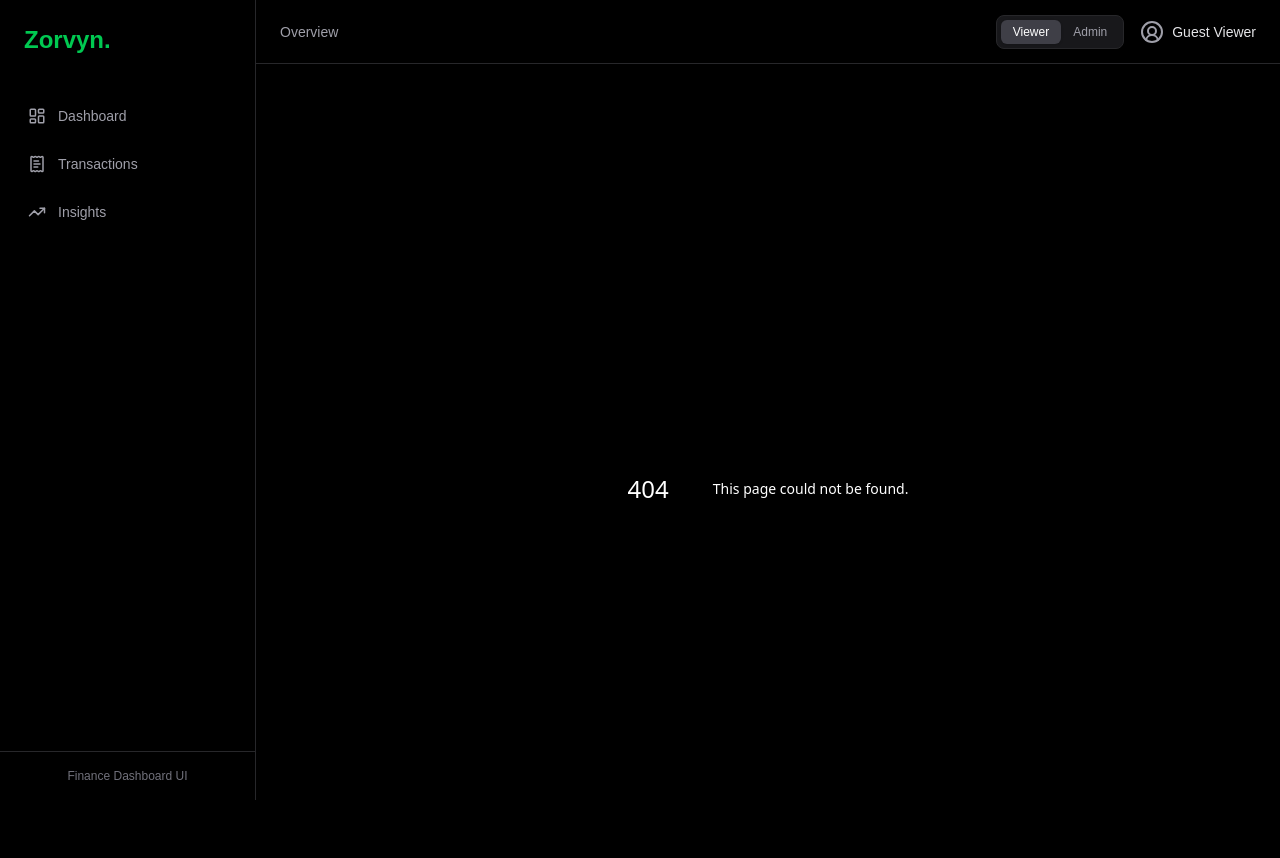
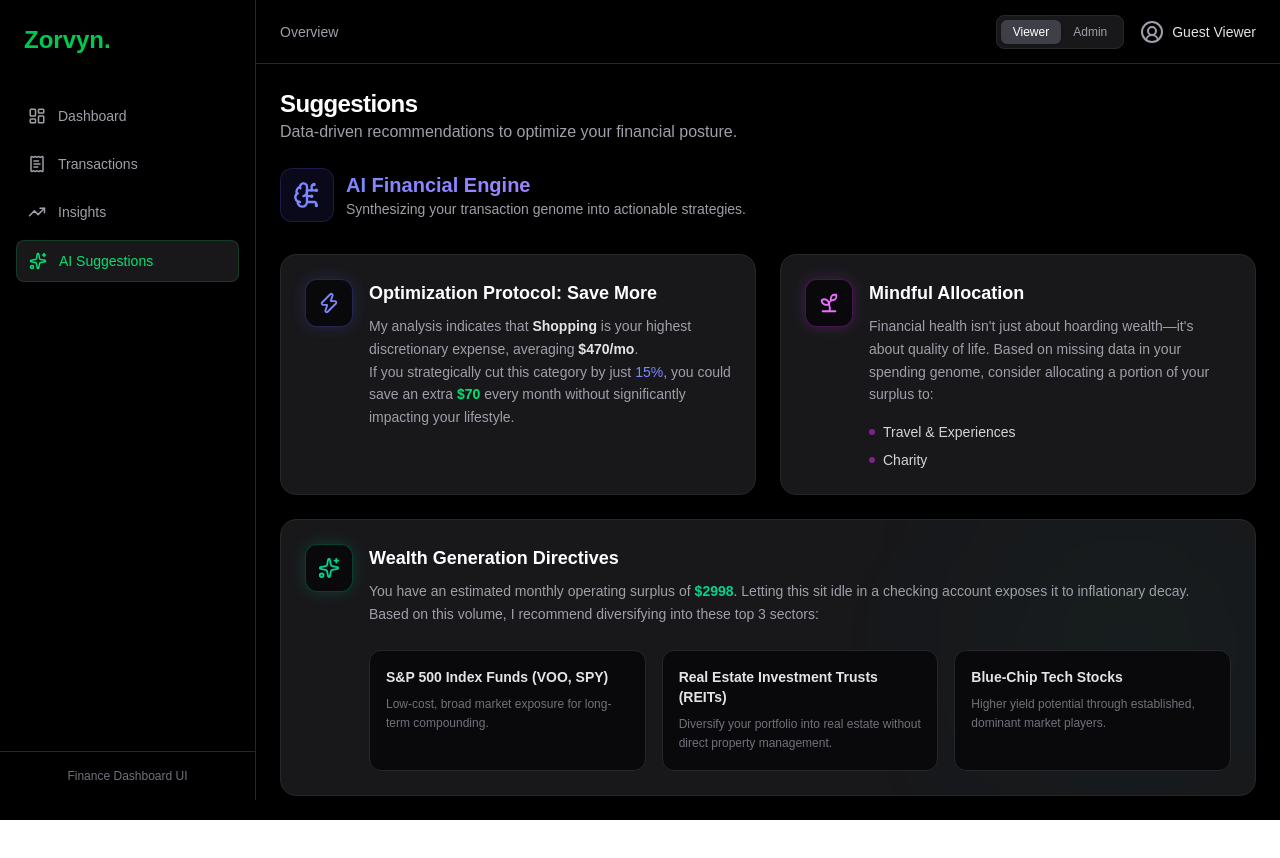
Before and after one commit to utkarsh-12zero9/Zorvyn-Dashboard, a Next.js app: page /suggestions in a window 1280 px wide. Before the commit this address had no page. Shown: the top 858 px of the page. After the commit the page ends 820 px from the top, so only its background shows below. Built offline with nearby package versions, Linux system fonts and the light colour scheme.

Commit message:
feat: implement AI-driven financial insights dashboard with sidebar navigation and suggestion panel

```diff
--- /dev/null
+++ b/app/suggestions/page.tsx
@@ -0,0 +1,15 @@
+import { SuggestionsPanel } from "@/components/suggestions/SuggestionsPanel";
+
+export default function SuggestionsPage() {
+  return (
+    <div className="space-y-6 max-w-7xl">
+      <div>
+        <h2 className="text-2xl font-bold tracking-tight text-white flex items-center gap-2">
+          Suggestions
+        </h2>
+        <p className="text-zinc-400">Data-driven recommendations to optimize your financial posture.</p>
+      </div>
+      <SuggestionsPanel />
+    </div>
+  );
+}
--- a/components/layout/Sidebar.tsx
+++ b/components/layout/Sidebar.tsx
@@ -2,13 +2,14 @@
 
 import Link from 'next/link';
 import { usePathname } from 'next/navigation';
-import { LayoutDashboard, ReceiptText, TrendingUp } from 'lucide-react';
+import { LayoutDashboard, ReceiptText, TrendingUp, Sparkles } from 'lucide-react';
 import { cn } from '@/lib/utils';
 
 const navItems = [
   { name: 'Dashboard', href: '/', icon: LayoutDashboard },
   { name: 'Transactions', href: '/transactions', icon: ReceiptText },
   { name: 'Insights', href: '/insights', icon: TrendingUp },
+  { name: 'AI Suggestions', href: '/suggestions', icon: Sparkles },
 ];
 
 export function Sidebar() {
--- /dev/null
+++ b/components/suggestions/SuggestionsPanel.tsx
@@ -0,0 +1,167 @@
+'use client';
+
+import { useAppSelector } from '@/store/hooks';
+import { useMemo } from 'react';
+import { Zap, Sparkles, Sprout, BrainCircuit } from 'lucide-react';
+
+export function SuggestionsPanel() {
+  const transactions = useAppSelector((state) => state.finance.transactions);
+
+  const insights = useMemo(() => {
+    const expenses = transactions.filter(t => t.type === 'Expense');
+    const incomes = transactions.filter(t => t.type === 'Income');
+
+    const expenseByCategory: Record<string, number> = {};
+    expenses.forEach(t => {
+      expenseByCategory[t.category] = (expenseByCategory[t.category] || 0) + t.amount;
+    });
+
+    const totalExpense = expenses.reduce((sum, t) => sum + t.amount, 0);
+    const totalIncome = incomes.reduce((sum, t) => sum + t.amount, 0);
+
+    const months = new Set(transactions.map(t => t.date.substring(0, 7)));
+    const numMonths = Math.max(1, months.size);
+
+    const avgMonthlySurplus = (totalIncome - totalExpense) / numMonths;
+
+    // --- 1. SAVE MORE ---
+    const discretionaryCategories = ['Shopping', 'Dining', 'Entertainment'];
+    let topDiscretionary = { category: 'None', amount: 0 };
+    Object.entries(expenseByCategory).forEach(([cat, amt]) => {
+      if (discretionaryCategories.includes(cat) && amt > topDiscretionary.amount) {
+        topDiscretionary = { category: cat, amount: amt };
+      }
+    });
+
+    const avgMonthlyDiscretionary = topDiscretionary.amount / numMonths;
+    const saveMoreTarget = avgMonthlyDiscretionary * 0.15; // 15% cut
+
+    // --- 2. INVEST SOMEWHERE ---
+    let investmentSuggestions = [];
+    if (avgMonthlySurplus > 2000) {
+      investmentSuggestions = [
+        { name: "S&P 500 Index Funds (VOO, SPY)", reason: "Low-cost, broad market exposure for long-term compounding." },
+        { name: "Real Estate Investment Trusts (REITs)", reason: "Diversify your portfolio into real estate without direct property management." },
+        { name: "Blue-Chip Tech Stocks", reason: "Higher yield potential through established, dominant market players." }
+      ];
+    } else if (avgMonthlySurplus > 500) {
+      investmentSuggestions = [
+        { name: "Robo-Advisors Accounts", reason: "Automated, hands-off portfolio management perfectly tailored to your risk tolerance." },
+        { name: "Total Market ETFs (VTI)", reason: "Simple, single-fund diversification across the entire US stock market." },
+        { name: "High-Yield Savings / CDs", reason: "Virtually risk-free returns to protect your capital from inflation while staying liquid." }
+      ];
+    } else {
+      investmentSuggestions = [
+        { name: "High-Yield Savings (HYSA)", reason: "Risk-free returns to help you safely build up a 3-6 month emergency fund." },
+        { name: "Fractional Shares", reason: "Invest in high-value companies with whatever small amounts you have available." },
+        { name: "Micro-Investing (e.g. Acorns)", reason: "Automatically invest spare change from everyday purchases without feeling it." }
+      ];
+    }
+
+    // --- 3. SPEND MORE SECTOR ---
+    const mindfulCategories = ['Health & Wellness', 'Education & Courses', 'Travel & Experiences', 'Charity', 'Home Improvement'];
+    // Just select 2 random mindful categories for suggestions to make it feel dynamic
+    const suggestions = mindfulCategories.sort(() => 0.5 - Math.random()).slice(0, 2);
+
+    return {
+      avgMonthlySurplus,
+      topDiscretionaryCategory: topDiscretionary.category,
+      avgMonthlyDiscretionary,
+      saveMoreTarget,
+      investmentSuggestions,
+      spendMoreSuggestions: suggestions
+    };
+
+  }, [transactions]);
+
+  if (!insights) return null;
+
+  return (
+    <div className="space-y-6">
+      <div className="flex items-center gap-3 mb-8">
+        <div className="p-3 bg-indigo-500/10 border border-indigo-500/20 rounded-xl">
+          <BrainCircuit className="text-indigo-400" size={28} />
+        </div>
+        <div>
+          <h2 className="text-xl font-bold bg-gradient-to-r from-indigo-400 to-purple-400 bg-clip-text text-transparent">AI Financial Engine</h2>
+          <p className="text-sm text-zinc-400">Synthesizing your transaction genome into actionable strategies.</p>
+        </div>
+      </div>
+
+      <div className="grid grid-cols-1 md:grid-cols-2 gap-6">
+
+        {/* Suggestion 1: Save More */}
+        <div className="relative overflow-hidden bg-zinc-900 border border-zinc-800 rounded-2xl p-6 group hover:border-indigo-500/50 transition-all duration-500">
+          <div className="absolute inset-0 bg-gradient-to-br from-indigo-500/5 to-transparent opacity-0 group-hover:opacity-100 transition-opacity duration-500" />
+          <div className="flex items-start gap-4 relative z-10">
+            <div className="p-3 bg-zinc-950 border border-indigo-500/30 rounded-xl shadow-[0_0_15px_rgba(99,102,241,0.2)]">
+              <Zap className="text-indigo-400" size={22} />
+            </div>
+            <div>
+              <h3 className="text-lg font-semibold text-white mb-2">Optimization Protocol: Save More</h3>
+              {insights.topDiscretionaryCategory !== 'None' && insights.avgMonthlyDiscretionary > 0 ? (
+                <p className="text-zinc-400 text-sm leading-relaxed">
+                  My analysis indicates that <strong className="text-zinc-200">{insights.topDiscretionaryCategory}</strong> is your highest discretionary expense, averaging <strong className="text-zinc-200">${insights.avgMonthlyDiscretionary.toFixed(0)}/mo</strong>.
+                  <br className="my-2" />
+                  If you strategically cut this category by just <span className="text-indigo-400 font-medium">15%</span>, you could save an extra <span className="text-green-400 font-bold">${insights.saveMoreTarget.toFixed(0)}</span> every month without significantly impacting your lifestyle.
+                </p>
+              ) : (
+                <p className="text-zinc-400 text-sm leading-relaxed">Your discretionary spending is already hyper-optimized. Keep maintaining your current frugal baseline.</p>
+              )}
+            </div>
+          </div>
+        </div>
+
+        {/* Suggestion 2: Spend More / Well-being */}
+        <div className="relative overflow-hidden bg-zinc-900 border border-zinc-800 rounded-2xl p-6 group hover:border-fuchsia-500/50 transition-all duration-500">
+          <div className="absolute inset-0 bg-gradient-to-br from-fuchsia-500/5 to-transparent opacity-0 group-hover:opacity-100 transition-opacity duration-500" />
+          <div className="flex items-start gap-4 relative z-10">
+            <div className="p-3 bg-zinc-950 border border-fuchsia-500/30 rounded-xl shadow-[0_0_15px_rgba(217,70,239,0.2)]">
+              <Sprout className="text-fuchsia-400" size={22} />
+            </div>
+            <div>
+              <h3 className="text-lg font-semibold text-white mb-2">Mindful Allocation</h3>
+              <p className="text-zinc-400 text-sm leading-relaxed">
+                Financial health isn't just about hoarding wealth—it's about quality of life. Based on missing data in your spending genome, consider allocating a portion of your surplus to:
+              </p>
+              <ul className="mt-4 space-y-2">
+                {insights.spendMoreSuggestions.map((suggestion, idx) => (
+                  <li key={idx} className="flex items-center gap-2 text-sm text-zinc-300">
+                    <span className="w-1.5 h-1.5 rounded-full bg-fuchsia-500/50" />
+                    {suggestion}
+                  </li>
+                ))}
+              </ul>
+            </div>
+          </div>
+        </div>
+
+        {/* Suggestion 3: Invest Somewhere */}
+        <div className="relative overflow-hidden bg-zinc-900 border border-zinc-800 rounded-2xl p-6 md:col-span-2 group hover:border-emerald-500/50 transition-all duration-500">
+          <div className="absolute top-0 right-0 p-32 bg-emerald-500/5 blur-[100px] rounded-full pointer-events-none" />
+          <div className="flex items-start gap-4 relative z-10">
+            <div className="p-3 bg-zinc-950 border border-emerald-500/30 rounded-xl shadow-[0_0_15px_rgba(16,185,129,0.2)]">
+              <Sparkles className="text-emerald-400" size={22} />
+            </div>
+            <div className="flex-1">
+              <h3 className="text-lg font-semibold text-white mb-2">Wealth Generation Directives</h3>
+              <p className="text-zinc-400 text-sm leading-relaxed mb-6">
+                You have an estimated monthly operating surplus of <strong className="text-emerald-400 font-bold">${Math.max(0, insights.avgMonthlySurplus).toFixed(0)}</strong>. Letting this sit idle in a checking account exposes it to inflationary decay. Based on this volume, I recommend diversifying into these top 3 sectors:
+              </p>
+
+              <div className="grid grid-cols-1 md:grid-cols-3 gap-4">
+                {insights.investmentSuggestions.map((inv, idx) => (
+                  <div key={idx} className="bg-zinc-950 border border-zinc-800 rounded-xl p-4 hover:border-emerald-500/30 transition-colors">
+                    <h4 className="font-semibold text-zinc-200 text-sm mb-2">{inv.name}</h4>
+                    <p className="text-xs text-zinc-500 leading-relaxed">{inv.reason}</p>
+                  </div>
+                ))}
+              </div>
+            </div>
+          </div>
+        </div>
+
+      </div>
+    </div>
+  );
+}
```
